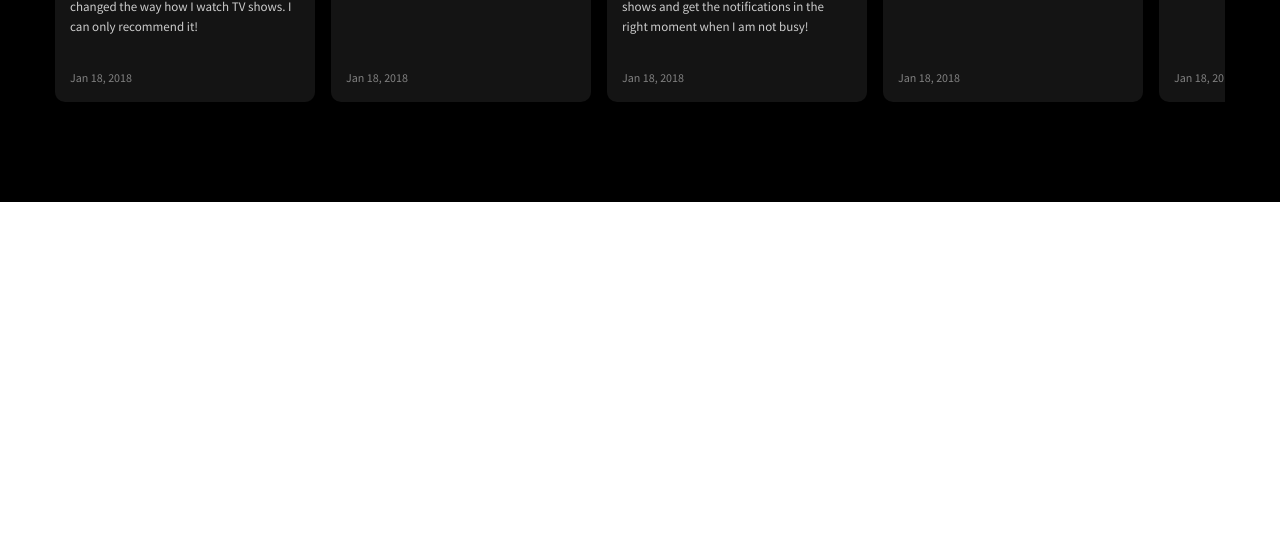
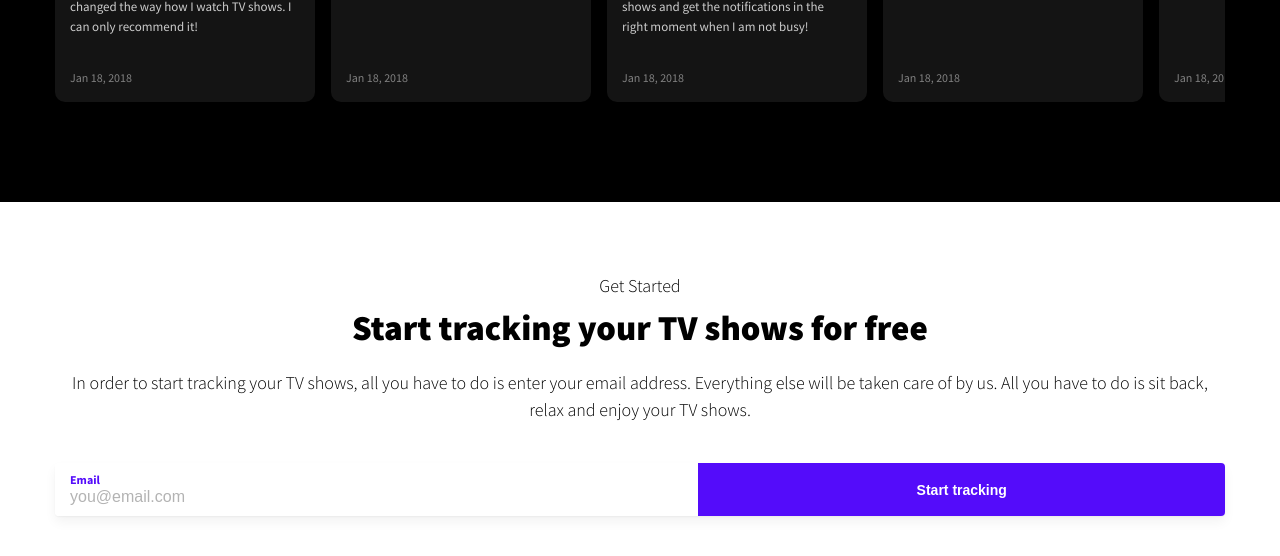
Before and after one commit to AlexanderMelox/ShowTrackr, a website: page index.html in a window 1280 px wide. Shown: the part 3259-3815 px from the top of the page. Before the commit the page ends 3461 px from the top, so only its background shows below. Drawn offline with nearby package versions, Linux system fonts and the light colour scheme.

Commit message:
added the get-started section

```diff
--- a/index.html
+++ b/index.html
@@ -222,6 +222,24 @@
         </div>
       </div>
     </section>
+
+    <section class="get-started">
+      <div class="row">
+        <div class="get-started__text-box text-center">
+          <span class="get-started__title">Get Started</span>
+          <h2 class="heading-secondary">Start tracking your TV shows for free</h2>
+          <p class="get-started__paragraph">
+            In order to start tracking your TV shows, all you have to do is enter your email address. Everything else will be taken care of by us. All you have to do is sit back, relax and enjoy your TV shows.
+          </p>
+          <form class="cta-form">
+            <input type="text" class="cta-form__input" id="email" placeholder="you@email.com">
+            <label class="cta-form__label" for="email">Email</label>
+            <button class="btn btn--form">Start tracking</button>
+          </form>
+        </div>
+      </div>
+    </section>
+
   </main>
 
   <script
--- a/sass/base/_utils.scss
+++ b/sass/base/_utils.scss
@@ -1,3 +1,7 @@
 .text-primary {
   color: $color-primary;
 }
+
+.text-center {
+  text-align: center;
+}
--- /dev/null
+++ b/sass/components/get-started.scss
@@ -0,0 +1,14 @@
+.get-started {
+  padding-top: 7rem;
+  padding-bottom: 5rem;
+
+  &__title {
+    color: lighten($color-black, 20%);
+    font-size: 1.6rem;
+    line-height: normal;
+  }
+
+  &__paragraph {
+    font-weight: normal;
+  }
+}
--- a/sass/main.scss
+++ b/sass/main.scss
@@ -18,6 +18,7 @@
 @import "components/showcase";
 @import "components/community";
 @import "components/testimonial";
+@import "components/get-started";
 
 // Layout imports
 @import "layout/grid";
```
Also changed, not shown: css/style.css.
